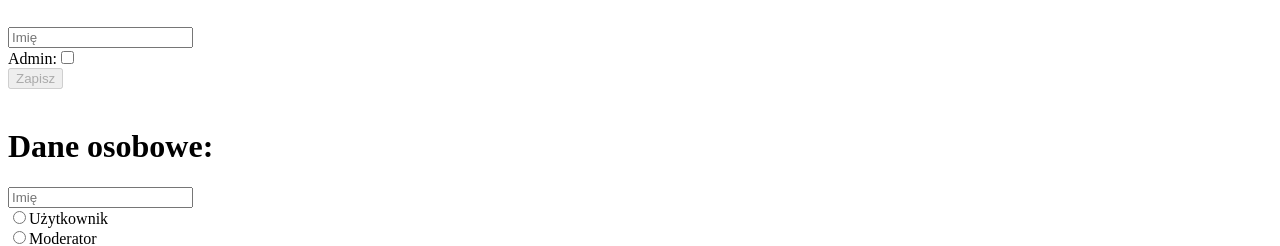
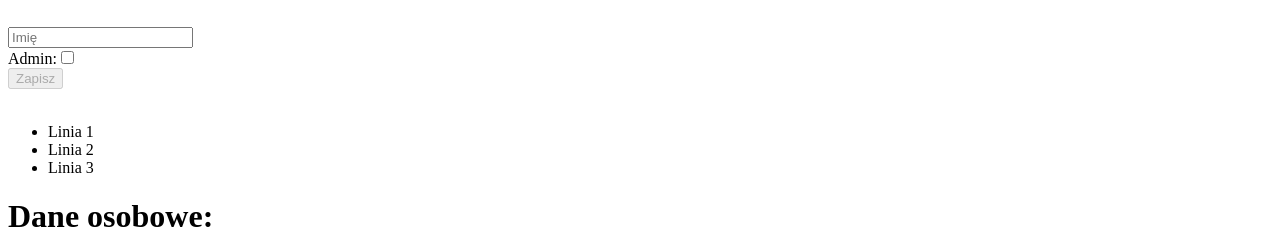
Before and after one commit to Marcin-podgorski93/Task_ZrozumiecReact, a React (Vite) app in the folder zrozumiec-react/: page / in a window 1280 px wide. Shown: the part 965-1211 px from the top of the page. Built offline with nearby package versions, Linux system fonts and the light colour scheme.

Commit message:
add function map to create <ul> based number from arrayNumbers

```diff
--- a/zrozumiec-react/src/components/RadioForm.jsx
+++ b/zrozumiec-react/src/components/RadioForm.jsx
@@ -5,6 +5,10 @@ export function RadioForm() {
   const [role, setRole] = useState("");
 
   const [person, setPerson] = useState(null);
+
+  const arrayNumbers = [1, 2, 3].map((number) => (
+    <li key={number}> Linia {number}</li>
+  ));
 
   console.log(role);
 
@@ -21,6 +25,7 @@ export function RadioForm() {
 
   return (
     <>
+      <ul>{arrayNumbers}</ul>
       <h1>Dane osobowe:</h1>
       {person && (
         <>
```
